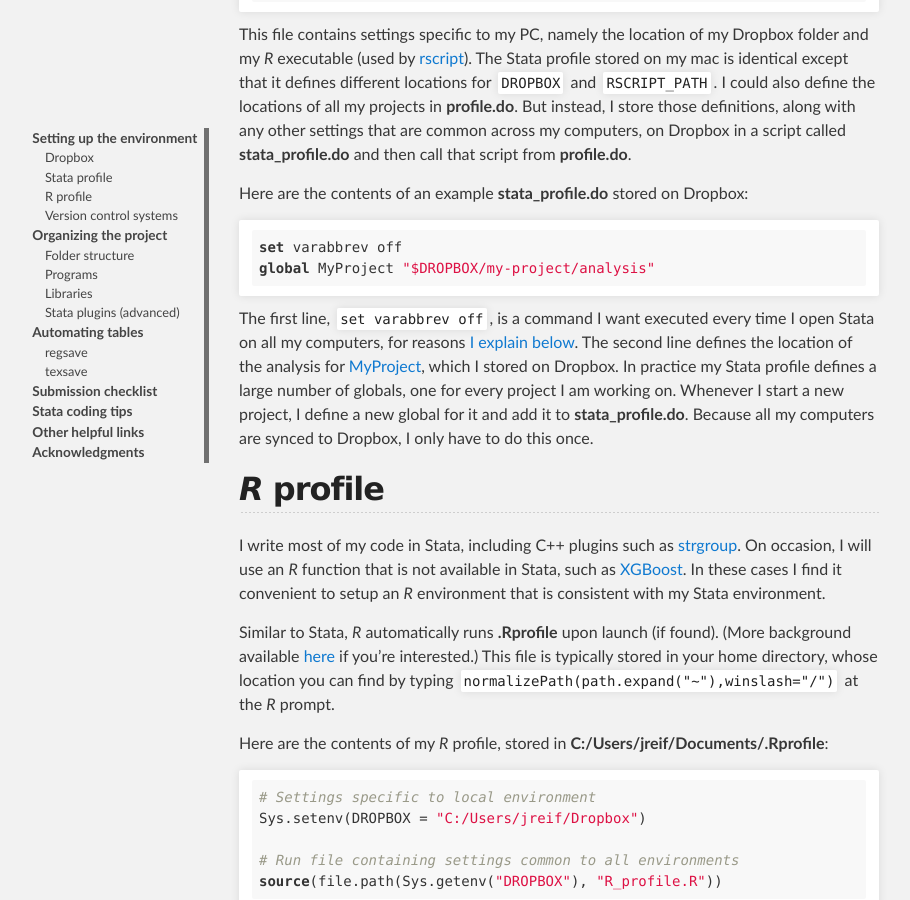
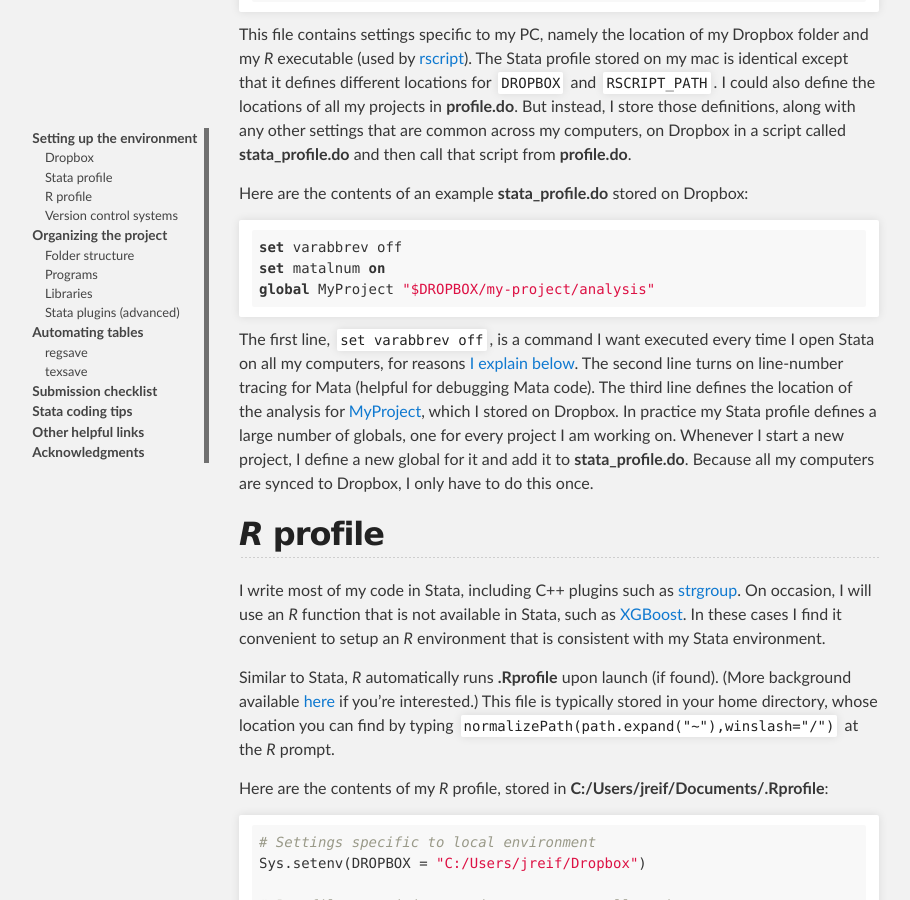
Before and after one commit to maskegger/guide, a Jekyll site: the page built from index.md, in a window 1280 px wide and 900 px high, scrolled down 2364 px. Shown: the whole window, without its empty margins (81-991 px from the left). Built offline with Jekyll 4.4.1, drawn with Linux system fonts in a browser that asks for light colours; our own code applies the rules of GitHub Pages for plain Markdown files.

Commit message:
Update index.md

````diff
--- a/index.md
+++ b/index.md
@@ -60,10 +60,11 @@ This file contains settings specific to my PC, namely the location of my Dropbox
 Here are the contents of an example **stata_profile.do** stored on Dropbox:
 ```stata
 set varabbrev off
+set matalnum on
 global MyProject "$DROPBOX/my-project/analysis"
 ```
 
-The first line, `set varabbrev off`, is a command I want executed every time I open Stata on all my computers, for reasons [I explain below](#good_coding_practice). The second line defines the location of the analysis for [MyProject](https://github.com/reifjulian/my-project), which I stored on Dropbox. In practice my Stata profile defines a large number of globals, one for every project I am working on. Whenever I start a new project, I define a new global for it and add it to **stata_profile.do**. Because all my computers are synced to Dropbox, I only have to do this once.
+The first line, `set varabbrev off`, is a command I want executed every time I open Stata on all my computers, for reasons [I explain below](#good_coding_practice). The second line turns on line-number tracing for Mata (helpful for debugging Mata code). The third line defines the location of the analysis for [MyProject](https://github.com/reifjulian/my-project), which I stored on Dropbox. In practice my Stata profile defines a large number of globals, one for every project I am working on. Whenever I start a new project, I define a new global for it and add it to **stata_profile.do**. Because all my computers are synced to Dropbox, I only have to do this once.
 
 ## *R* profile
 
````
